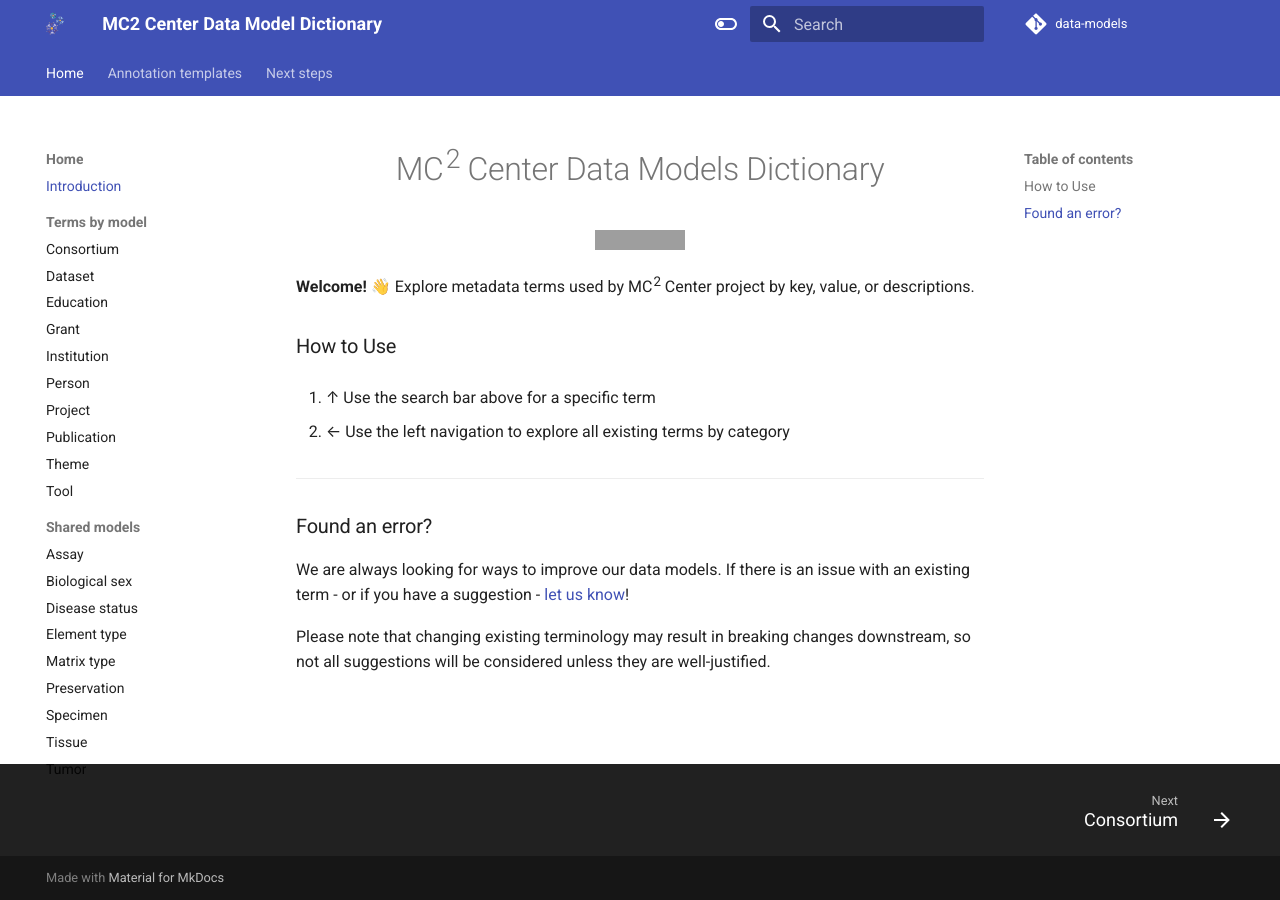
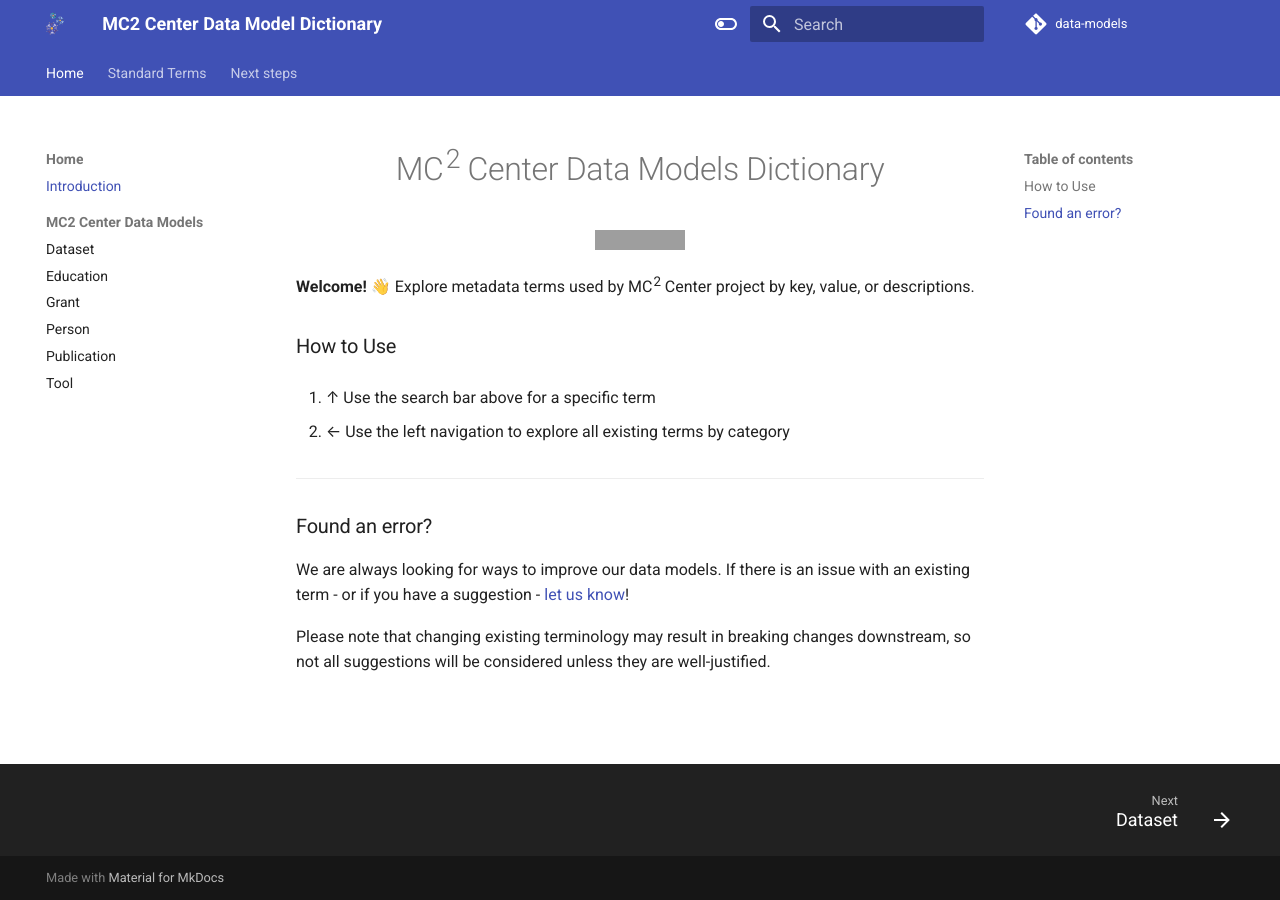
Before and after one commit to mc2-center/data-models, an MkDocs documentation site: the page built from docs/index.md, in a window 1280 px wide. Built offline with MkDocs 1.6.1 and Material for MkDocs 9.7.7, drawn with Linux system fonts in a browser that asks for light colours; comment, search, counter and statistics services are not loaded; part of the change alters nothing that is shown; grey boxes are pictures that could not be loaded.

```diff
--- a/mkdocs.yml
+++ b/mkdocs.yml
@@ -11,6 +11,14 @@ repo_name: data-models
 nav:
   - Home:
     - Introduction: index.md
+    - MC2 Center Data Models:
+      - Dataset: template/dataset.md
+      - Education: template/education.md
+      - Grant: template/grant.md
+      - Person: template/person.md
+      - Publication: template/publication.md
+      - Tool: template/tool.md
+  - Standard Terms:
     - Terms by model:
       - Consortium: vocab/consortium.md
       - Dataset: vocab/dataset.md
@@ -32,13 +40,6 @@ nav:
       - Specimen: vocab/shared/specimen.md
       - Tissue: vocab/shared/tissue.md
       - Tumor: vocab/shared/tumor.md
-  - Annotation templates:
-    - Dataset: template/dataset.md
-    - Education: template/education.md
-    - Grant: template/grant.md
-    - Person: template/person.md
-    - Publication: template/publication.md
-    - Tool: template/tool.md
   - Next steps: next-steps.md
 
 # Theme configuration
```
Also changed, not shown: 1 other file.
